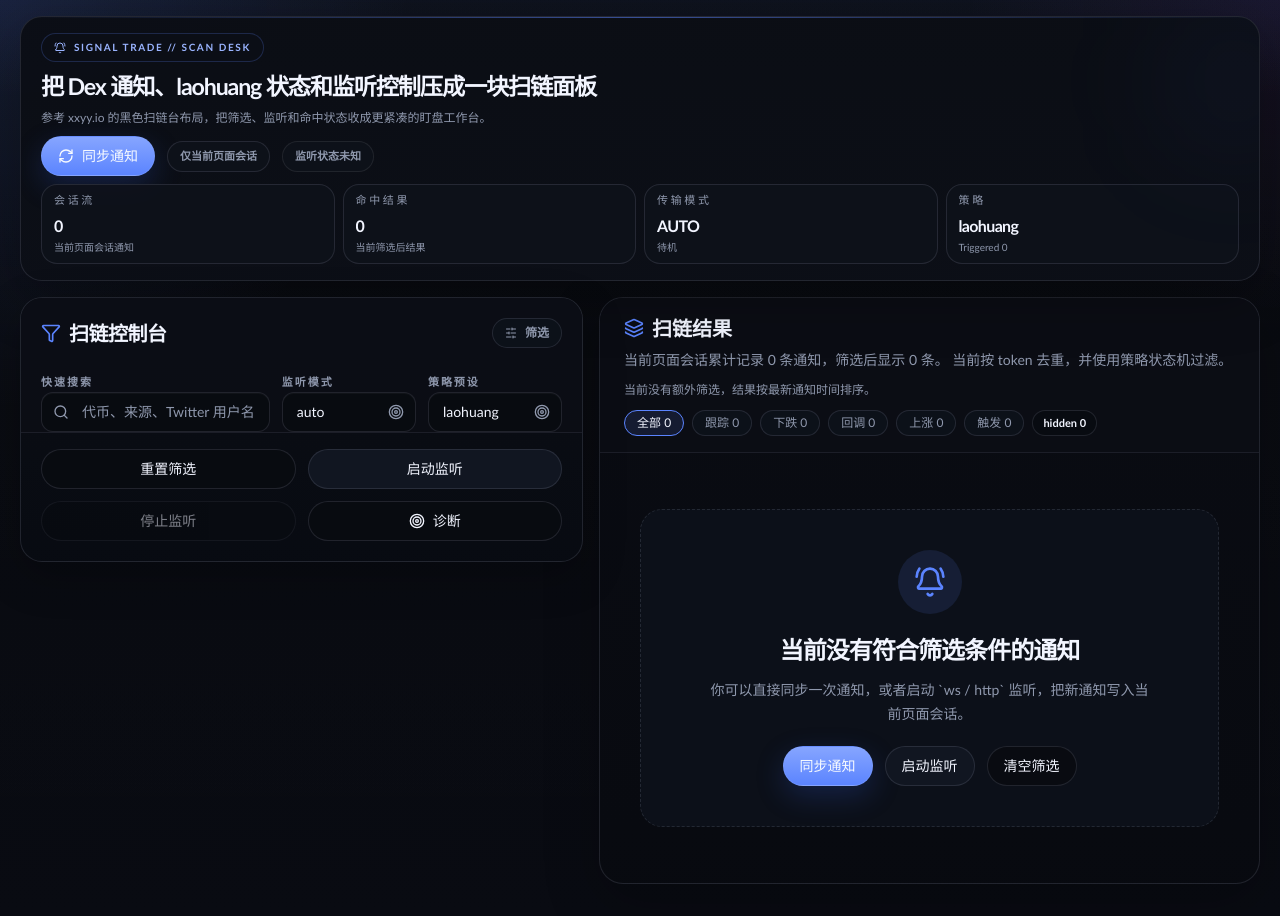
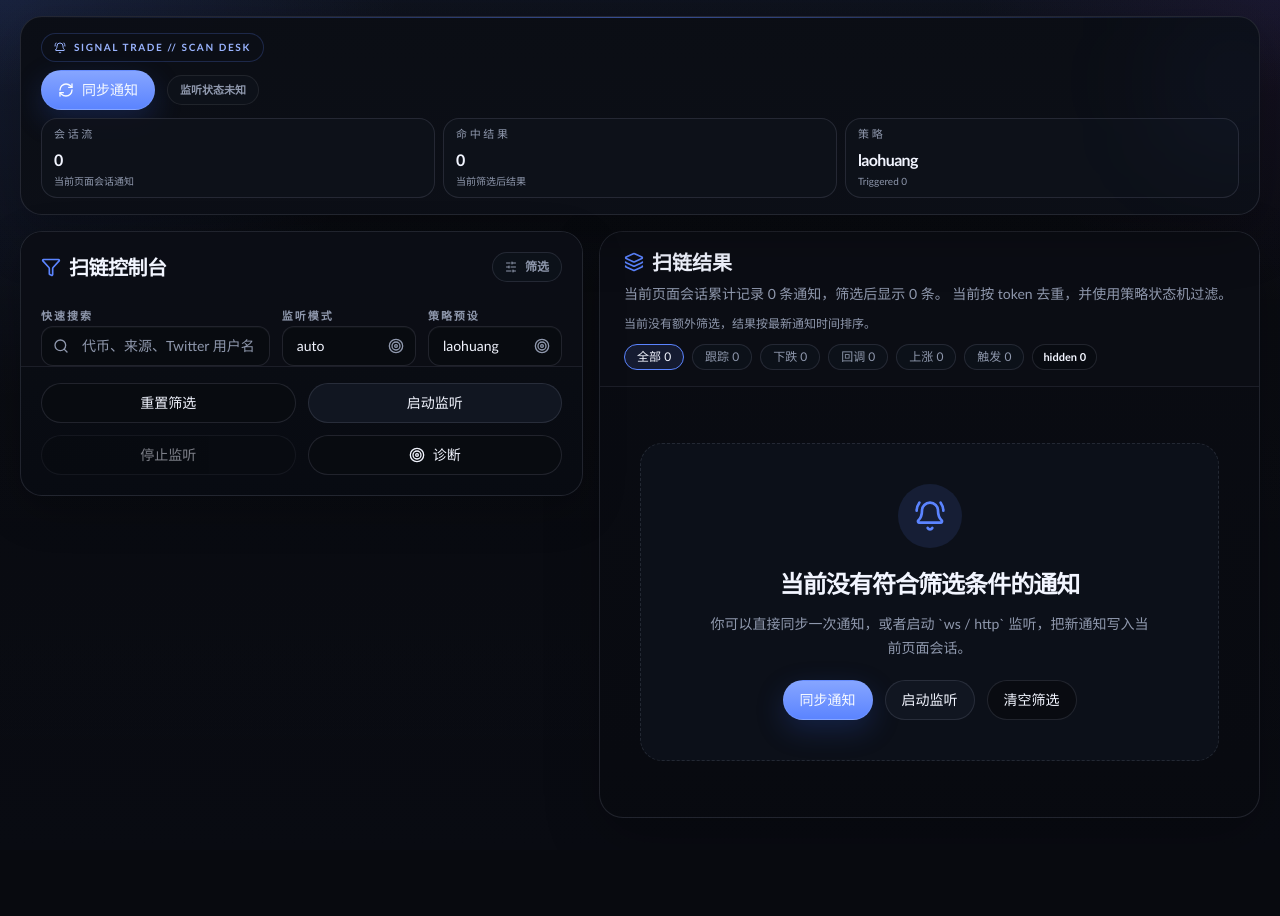
Before and after one commit to spencer17x/dev-labs, a Next.js app in the folder apps/signal-trade/: page / in a window 1280 px wide. After the commit the page ends 850 px from the top, so only its background shows below. Built offline with nearby package versions, Linux system fonts and the light colour scheme.

Commit message:
refactor(signal-trade): remove redundant and non-functional UI elements

```diff
--- a/apps/signal-trade/components/dashboard/signal-trade-dashboard.tsx
+++ b/apps/signal-trade/components/dashboard/signal-trade-dashboard.tsx
@@ -1352,14 +1352,7 @@ export function SignalTradeDashboard({
                 <BellRing className="size-3" />
                 Signal Trade // Scan Desk
               </Badge>
-            <div className="space-y-1.5">
-              <h1 className="max-w-4xl text-lg font-semibold tracking-[-0.05em] text-balance text-foreground sm:text-xl lg:text-[1.45rem]">
-                把 Dex 通知、laohuang 状态和监听控制压成一块扫链面板
-              </h1>
-              <p className="hidden max-w-3xl text-xs leading-5 text-muted-foreground xl:block">
-                参考 xxyy.io 的黑色扫链台布局，把筛选、监听和命中状态收成更紧凑的盯盘工作台。
-              </p>
-            </div>
+
             <div className="flex flex-wrap items-center gap-3">
               <Button
                 className="rounded-full"
@@ -1375,11 +1368,10 @@ export function SignalTradeDashboard({
                 )}
                 同步通知
               </Button>
-              <SessionChip />
               <RefreshChip refreshState={refreshState} />
               <WatchChip watchRuntime={watchRuntime} />
             </div>
-            <div className="grid gap-2 md:grid-cols-2 xl:grid-cols-4">
+            <div className="grid gap-2 md:grid-cols-3">
               <ControlMetricCard
                 label="会话流"
                 value={String(notifications.length)}
@@ -1389,11 +1381,6 @@ export function SignalTradeDashboard({
                 label="命中结果"
                 value={String(filteredNotifications.length)}
                 detail="当前筛选后结果"
-              />
-              <ControlMetricCard
-                label="传输模式"
-                value={transportLabel.toUpperCase()}
-                detail={watchStatusLabel}
               />
               <ControlMetricCard
                 label="策略"
@@ -1481,7 +1468,6 @@ export function SignalTradeDashboard({
               </div>
             </CardHeader>
             <CardContent className="pt-4 space-y-4">
-              <WatchStatusPanel watchRuntime={watchRuntime} />
               <div className="grid gap-3 sm:grid-cols-2">
                 <Button className="w-full rounded-full" variant="outline" onClick={resetFilters}>
                   重置筛选
@@ -1809,34 +1795,7 @@ export function SignalTradeDashboard({
                     />
                   </FieldGroup>
                 </div>
-                <FieldGroup label="KOL 名单">
-                  <Textarea
-                    className="min-h-[84px]"
-                    placeholder="当前停用 XXYY，KOL 筛选暂不可用"
-                    value={filters.kolNames}
-                    onChange={event => updateFilter('kolNames', event.target.value)}
-                  />
-                </FieldGroup>
-                <FieldGroup label="关注地址">
-                  <Textarea
-                    className="min-h-[84px]"
-                    placeholder="当前停用 XXYY，关注地址筛选暂不可用"
-                    value={filters.followAddresses}
-                    onChange={event => updateFilter('followAddresses', event.target.value)}
-                  />
-                </FieldGroup>
-                <div className="rounded-[14px] border border-border bg-[rgba(14,18,27,0.92)] px-4 py-4 text-xs leading-6 text-muted-foreground">
-                  <p>
-                    当前页面直接控制 `auto / ws / http`。`ws` 由浏览器直连，`http`
-                    由浏览器定时请求刷新接口；通知只保留在当前页面内存，不写浏览器缓存，也不写 Node 存储。
-                  </p>
-                  <p className="mt-2">
-                    当前已停用 XXYY 富化，通知卡片优先直接展示 DexScreener feed 自带字段。
-                  </p>
-                  <p className="mt-2">
-                    `KOL 名单` 与 `关注地址` 仍保留在表单里，但当前不会参与过滤。
-                  </p>
-                </div>
+
                 <DiagnosticsPanel
                   diagnostics={diagnostics}
                   diagnosticsError={diagnosticsError}
@@ -2229,9 +2188,6 @@ function NotificationListItem({
                 {formatRelativeTime(record.notifiedAt, currentTimeMs)}
               </span>
             </div>
-            <p className="text-[11px] text-muted-foreground">
-              {formatAbsoluteTime(record.notifiedAt)}
-            </p>
             {displayName ? (
               <p className="mt-1 truncate text-sm text-foreground/80">{displayName}</p>
             ) : null}
@@ -2283,7 +2239,6 @@ function NotificationListItem({
         </div>
 
         <div className="flex flex-wrap gap-2">
-          <InfoPill icon={Activity} label={sourceKey} />
           {record.event.author?.display_name ? (
             <InfoPill icon={Target} label={record.event.author.display_name} />
           ) : null}
@@ -2338,23 +2293,10 @@ function NotificationListItem({
                 label="FDV"
                 value={formatUsd(currentFdv)}
               />
-              <MetricPair
-                label="单次金额"
-                value={formatLooseNumber(rawAmount)}
-              />
-              <MetricPair
-                label="累计金额"
-                value={formatLooseNumber(rawTotalAmount)}
-              />
+
             </dl>
           ) : null}
         </div>
-
-        <p className="text-[10px] leading-5 text-muted-foreground">
-          {strategyEnabled
-            ? '当前卡片附带策略会话状态：首推基准、跌幅、回调、涨幅都在前端会话内维护。'
-            : '当前卡片直接展示 DexScreener feed 字段；不再请求 XXYY 富化。'}
-        </p>
 
         <div className="mt-auto flex flex-wrap gap-2">
           {record.summary.twitterUsername && twitterProfileUrl ? (
```
